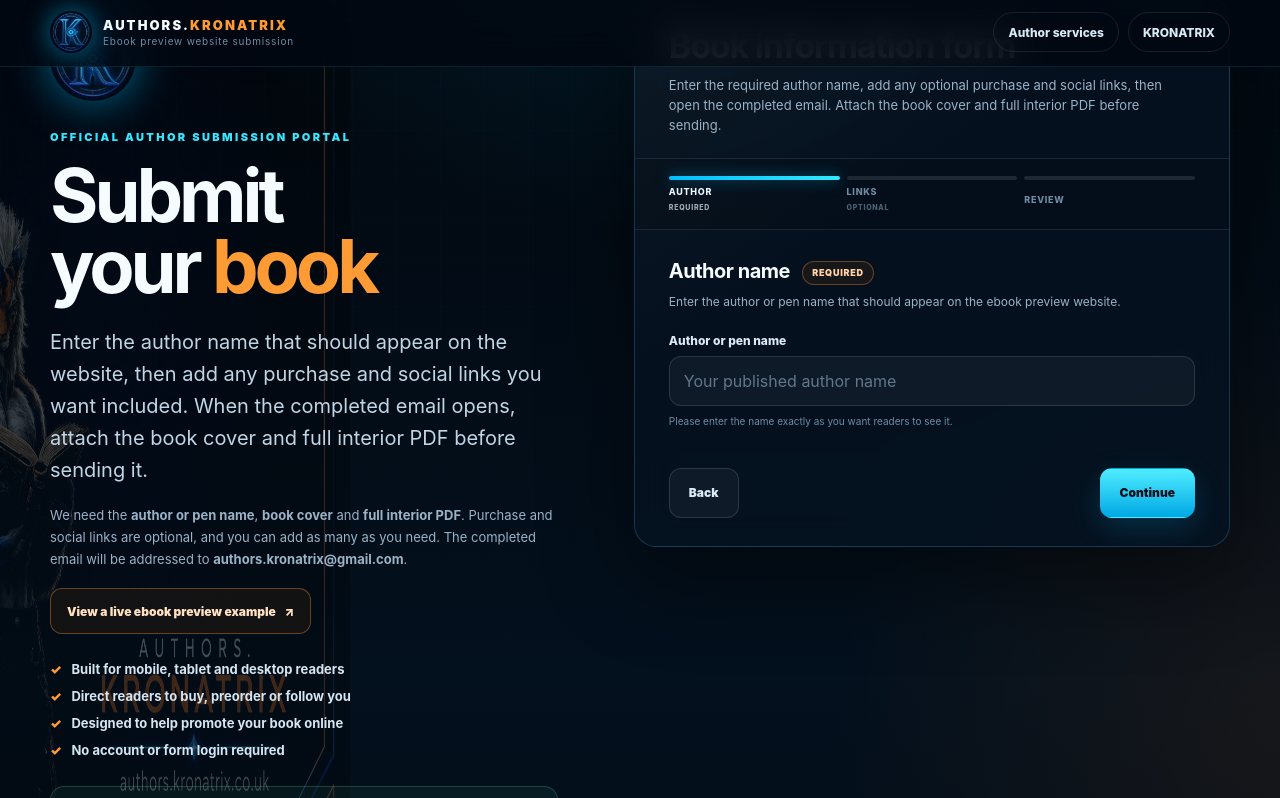
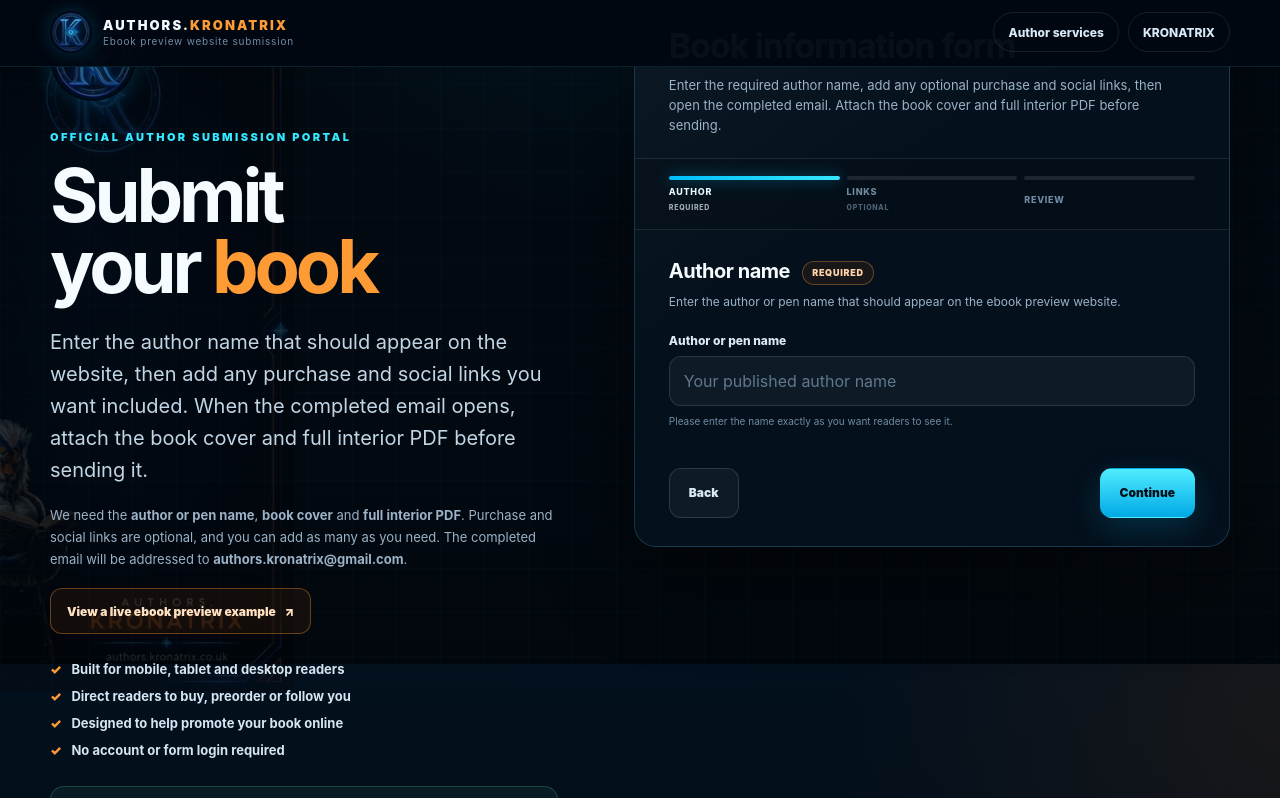
Before and after one commit to kronatrixai/authors-kronatrix-book-submission-form, a plain HTML site: page index.html in a window 1280 px wide. Both pictures are taken after a click on the button "Back". Shown: the part 136-934 px from the top of the page. Drawn offline with Linux system fonts and the light colour scheme.

Commit message:
Add files via upload

```diff
--- a/index.html
+++ b/index.html
@@ -5,6 +5,7 @@
   <meta name="viewport" content="width=device-width, initial-scale=1, viewport-fit=cover">
   <meta name="theme-color" content="#04111f">
   <meta name="color-scheme" content="dark">
+  <meta name="referrer" content="strict-origin-when-cross-origin">
 
   <title>Submit Your Book for an Ebook Preview | authors.kronatrix</title>
   <meta name="description" content="Submit your book to authors.kronatrix for a fully responsive ebook preview website. Share your author name, book cover, interior PDF, purchase links and social media details in one simple form.">
@@ -13,9 +14,9 @@
   <meta name="robots" content="index, follow, max-image-preview:large, max-snippet:-1">
   <link rel="canonical" href="https://submit-your-book.kronatrix.co.uk/">
 
-  <link rel="icon" type="image/webp" href="kronatrix-logo.webp">
-  <link rel="apple-touch-icon" href="kronatrix-logo.webp">
-  <link rel="preload" as="image" href="kronatrix-logo.webp" fetchpriority="high">
+  <link rel="icon" type="image/webp" sizes="48x48" href="kronatrix-logo-48.webp">
+  <link rel="apple-touch-icon" sizes="180x180" href="kronatrix-apple-touch-icon.png">
+  <link rel="preload" as="image" href="kronatrix-logo-96.webp" type="image/webp" fetchpriority="high">
 
   <meta property="og:type" content="website">
   <meta property="og:site_name" content="authors.kronatrix">
@@ -45,7 +46,7 @@
         "name": "authors.kronatrix",
         "url": "https://authors.kronatrix.co.uk/",
         "email": "authors.kronatrix@gmail.com",
-        "logo": "https://submit-your-book.kronatrix.co.uk/kronatrix-logo.webp",
+        "logo": "https://submit-your-book.kronatrix.co.uk/kronatrix-logo-192.webp",
         "sameAs": [
           "https://authors.kronatrix.co.uk/",
           "https://kronatrix.co.uk/",
@@ -128,19 +129,20 @@
 
     body::before {
       content: "";
-      position: fixed;
-      inset: 0;
+      position: absolute;
+      inset: 0 0 auto;
+      height: min(900px, 100vh);
       z-index: -2;
       pointer-events: none;
       background-image:
-        linear-gradient(rgba(0, 191, 255, .025) 1px, transparent 1px),
-        linear-gradient(90deg, rgba(0, 191, 255, .025) 1px, transparent 1px);
-      background-size: 44px 44px;
-      mask-image: linear-gradient(to bottom, black, transparent 88%);
+        linear-gradient(rgba(0, 191, 255, .022) 1px, transparent 1px),
+        linear-gradient(90deg, rgba(0, 191, 255, .022) 1px, transparent 1px),
+        linear-gradient(to bottom, rgba(2, 8, 17, 0), #02070d);
+      background-size: 44px 44px, 44px 44px, 100% 100%;
     }
 
     a { color: inherit; }
-    button, input, textarea { font: inherit; }
+    button, input, textarea, select { font: inherit; }
     button { -webkit-tap-highlight-color: transparent; }
     img { max-width: 100%; }
 
@@ -162,9 +164,8 @@
       top: 0;
       z-index: 100;
       padding: 0 max(16px, env(safe-area-inset-right)) 0 max(16px, env(safe-area-inset-left));
-      background: rgba(2, 8, 17, .84);
+      background: rgba(2, 8, 17, .97);
       border-bottom: 1px solid rgba(53, 231, 255, .12);
-      backdrop-filter: blur(18px);
     }
 
     .header-inner {
@@ -189,7 +190,7 @@
       width: 42px;
       height: 42px;
       border-radius: 50%;
-      filter: drop-shadow(0 0 13px rgba(0, 191, 255, .55));
+      box-shadow: 0 0 18px rgba(0, 191, 255, .22);
       flex: 0 0 auto;
     }
 
@@ -245,15 +246,23 @@
     }
 
     .guardian {
-      position: fixed;
+      display: none;
+    }
+
+    @media (min-width: 941px) {
+      .guardian {
+        display: block;
+        position: absolute;
         z-index: -1;
-      left: max(-150px, calc(50vw - 760px));
-      bottom: -70px;
-      width: min(470px, 38vw);
-      opacity: .25;
+        top: 145px;
+        left: max(-90px, calc(50vw - 760px));
+        width: min(420px, 30vw);
+        aspect-ratio: 470 / 836;
+        opacity: .16;
         pointer-events: none;
-      filter: saturate(.9) contrast(1.08);
-      mask-image: linear-gradient(to top, black 58%, transparent 100%);
+        contain: paint;
+        background: url("authors-kronatrix-guardian-470.webp") left bottom / contain no-repeat;
+      }
     }
 
     .hero {
@@ -274,7 +283,7 @@
       height: 86px;
       margin-bottom: 25px;
       border-radius: 50%;
-      filter: drop-shadow(0 0 22px rgba(0, 191, 255, .55));
+      box-shadow: 0 0 26px rgba(0, 191, 255, .22);
     }
 
     .eyebrow {
@@ -385,9 +394,8 @@
       border-radius: var(--radius);
       background:
         linear-gradient(145deg, rgba(255,255,255,.035), transparent 40%),
-        var(--panel);
+        var(--panel-strong);
       box-shadow: var(--shadow);
-      backdrop-filter: blur(18px);
     }
 
     .form-card::before,
@@ -1026,6 +1034,8 @@
       padding-top: 48px;
       border-top: 1px solid rgba(53, 231, 255, .12);
       text-align: center;
+      content-visibility: auto;
+      contain-intrinsic-size: 620px;
     }
 
     .content-section h2 {
@@ -1079,6 +1089,8 @@
 
     footer {
       margin-top: 70px;
+      content-visibility: auto;
+      contain-intrinsic-size: 120px;
       padding: 30px 16px calc(30px + env(safe-area-inset-bottom));
       border-top: 1px solid rgba(255,255,255,.07);
       text-align: center;
@@ -1121,7 +1133,6 @@
       h1 { max-width: 12ch; margin: auto; }
       .hero-lead, .hero-note, .example-link-wrap, .security-note { margin-left: auto; margin-right: auto; }
       .benefit-list { width: fit-content; margin-left: auto; margin-right: auto; text-align: left; }
-      .guardian { opacity: .1; width: 520px; left: -190px; }
     }
 
     @media (max-width: 680px) {
@@ -1178,7 +1189,7 @@
   <header class="site-header">
     <div class="header-inner">
       <a class="brand" href="https://authors.kronatrix.co.uk/" aria-label="Visit authors.kronatrix">
-        <img src="kronatrix-logo.webp" alt="" width="320" height="320" fetchpriority="high">
+        <img src="kronatrix-logo-48.webp" alt="" width="48" height="48" loading="eager" decoding="async" fetchpriority="high">
         <span class="brand-copy">
           <span class="brand-name">authors.<span class="orange">kronatrix</span></span>
           <span class="brand-sub">Ebook preview website submission</span>
@@ -1192,12 +1203,12 @@
     </div>
   </header>
 
-  <img class="guardian" src="authors-kronatrix-guardian.webp" alt="" width="941" height="1672" decoding="async">
+  <div class="guardian" aria-hidden="true"></div>
 
   <main class="page-shell">
     <section class="hero" aria-labelledby="page-title">
       <div class="hero-copy">
-        <img class="hero-logo" src="kronatrix-logo.webp" alt="Kronatrix logo" width="320" height="320">
+        <img class="hero-logo" src="kronatrix-logo-96.webp" alt="Kronatrix logo" width="96" height="96" loading="eager" decoding="async" fetchpriority="high">
         <p class="eyebrow">Official author submission portal</p>
         <h1 id="page-title">Submit your <span class="orange">book</span></h1>
         <p class="hero-lead">Enter the author name that should appear on the website, then add any purchase and social links you want included. When the completed email opens, attach the book cover and full interior PDF before sending it.</p>
@@ -1538,7 +1549,7 @@
       });
     }
 
-    function showStep(index) {
+    function showStep(index, shouldScroll = true) {
       currentStep = Math.max(0, Math.min(index, steps.length - 1));
 
       steps.forEach((step, stepIndex) => {
@@ -1560,10 +1571,14 @@
         buildReview();
       }
 
+      if (shouldScroll) {
+        requestAnimationFrame(() => {
           document.getElementById("submission-form").scrollIntoView({
             behavior: "smooth",
             block: "start"
           });
+        });
+      }
     }
 
     function validateCurrentStep() {
@@ -1573,7 +1588,7 @@
         if (!field.checkValidity()) {
           field.reportValidity();
           field.focus({ preventScroll: true });
-          field.scrollIntoView({ behavior: "smooth", block: "center" });
+          field.scrollIntoView({ behavior: "auto", block: "center" });
           return false;
         }
       }
@@ -1768,7 +1783,7 @@
     });
 
     restoreDraft();
-    showStep(0);
+    showStep(0, false);
   })();
   </script>
 </body>
```
Also changed, not shown: LIGHTHOUSE-100-CHECKLIST.txt (added), authors-kronatrix-guardian-470.webp (added), kronatrix-apple-touch-icon.png (added), kronatrix-logo-192.webp (added), kronatrix-logo-48.webp (added), kronatrix-logo-96.webp (added), 1 other file. Lines whose indentation alone changed are shown as unchanged.
